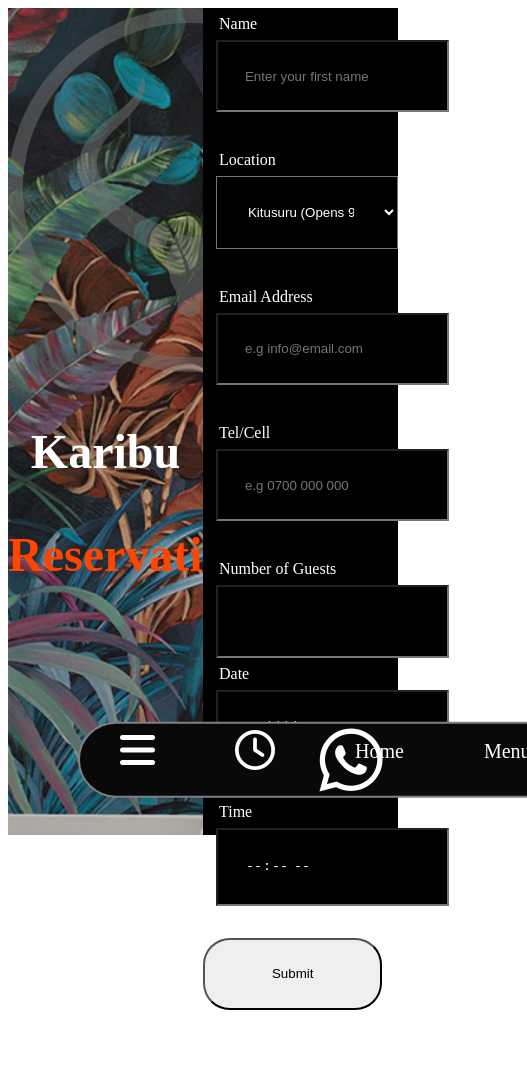
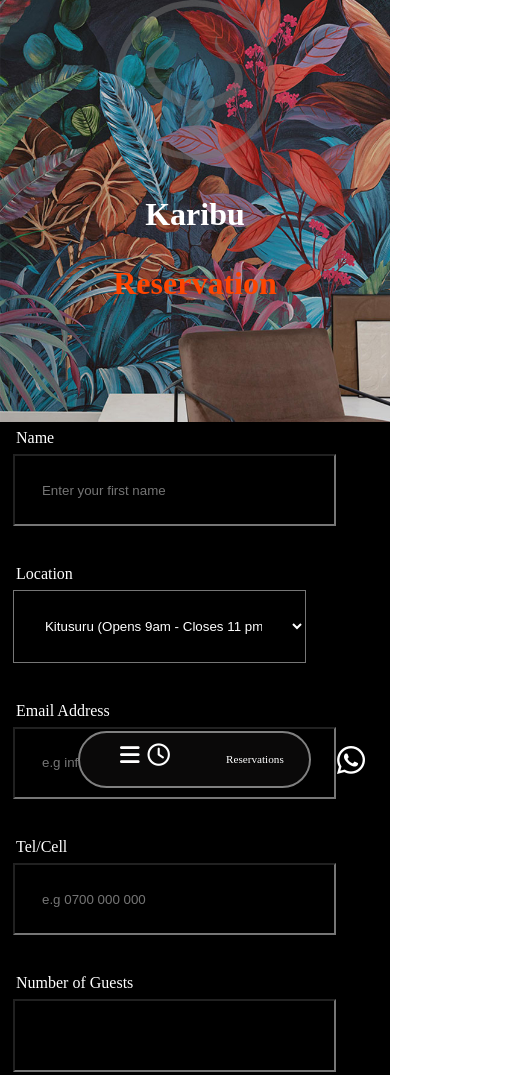
Before and after one commit to shabachmuriithi/Ankole-Grill, a plain HTML site: page reservations.html in a window 390 px wide. Shown: the top 1075 px of the page, 527 px wide, since content can reach past the window. Before the commit the page ends 905 px from the top, so only its background shows below. Drawn offline with Linux system fonts and the light colour scheme.

Commit message:
third commit

```diff
--- a/reservation.css
+++ b/reservation.css
@@ -104,70 +104,73 @@
     color: white;
     font-size: 4.5em;
 }
-@media screen and(max-width: 500px) {
+@media screen and (max-width: 500px){
     .reservation-form input{
-        padding: 2em;
-        width: 90%;
+
+        width: 68%;
         background-color: black;
         color: white;
-        margin-left: 1em;
+
     }
     #submit{
-        padding: 2em;
+
         width: 92%;
         border-radius: 2em;
     }
     .reservation-form{
         background-color: black;
-        width: 50%;
-        height: 98vh;
-        line-height: 2em;
+        width: 100%;
+        height: auto;
+
 
     }
     #location-select{
-        width: 93%;
-        padding: 2em;
+        width: 75%;
+
         background-color: black;
         color: white;
         margin-left: 1em;
     }
     .reservation-form label{
         color: white;
-        margin-left: 1em;
+
 
     }
     .reservation-right{
         background-image: url(images/reservation.jpg);
-        width: 50%;
+        width: 100%;
         background-repeat: no-repeat;
-        /* height: 100%; */
-        height: 98vh;
+        position: relative;
+        height: 50vh;
         background-size: cover;
         text-align: center;
     }
     .booking{
-        flex-wrap: wrap;
-        width: 100%;
-        height: 50vh;
-        /* overflow: hidden; */
+        flex-direction: column;
+        position: relative;
+        height: auto;
+
 
     }
     .reservation-right p{
         color: white;
-        font-size: 3em;
+        font-size: 2em;
         font-weight: bold;
     }
     .reservation-right h1{
         color: orangered;
-        font-size: 3em;
+        font-size: 2em;
+    }
+    .reservation-right img{
+        width: 10em;
     }
     .navigation-bar ul{
         display: flex;
-        gap: 5em;
+        gap: .5em;
         list-style-type: none;
         border: solid 2px grey;
-        width: 27cm;
-        height: 1.5cm;
+        width: 5cm;
+        height: 1cm;
         border-radius: 3em;
         background-color: rgb(10, 9, 9);
         padding-top: 1em;
@@ -175,7 +178,7 @@
     }
     .navigation-bar a{
         text-decoration: none;
-        font-size: 1.25em;
+        font-size: .7em;
         color: white;
     }
     .menu-bar{
@@ -206,12 +209,17 @@
         top: 90%;
         left: 90%;
         transform: translate(-50%, -50%);
-        object-fit: contain;
-        padding: 2em;
+
+
         color: white;
-        font-size: 4.5em;
+        font-size: 2em;
     }
     #hidden a{
         display: none;
     }
+    .body{
+        margin: 0;
+        padding: 0;
+
+    }
 }
--- a/reservations.html
+++ b/reservations.html
@@ -7,7 +7,7 @@
     <link rel="stylesheet" href="reservation.css">
     <link rel="stylesheet" href="https://cdnjs.cloudflare.com/ajax/libs/font-awesome/6.7.2/css/all.min.css" integrity="sha512-Evv84Mr4kqVGRNSgIGL/F/aIDqQb7xQ2vcrdIwxfjThSH8CSR7PBEakCr51Ck+w+/U6swU2Im1vVX0SVk9ABhg==" crossorigin="anonymous" referrerpolicy="no-referrer" />
 </head>
-<body>
+<body class="body">
     <div class="booking">
   <div class="reservation-right">
     <a href="index.html"><img src="images/ankole.svg" alt="ankole"></a>
```
